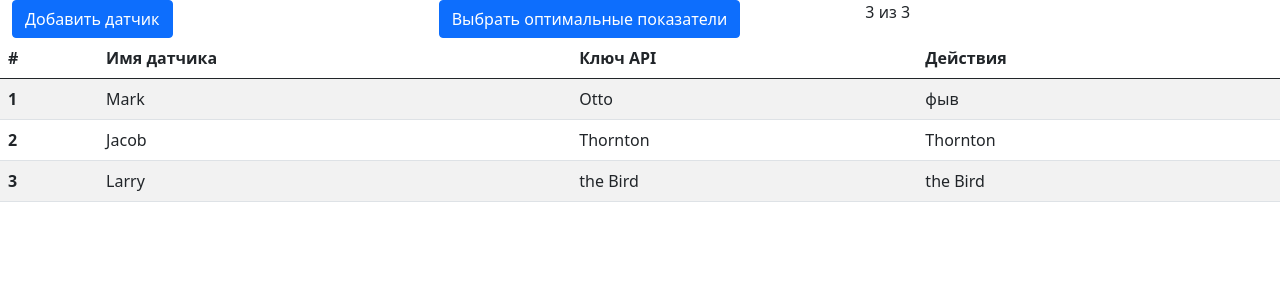
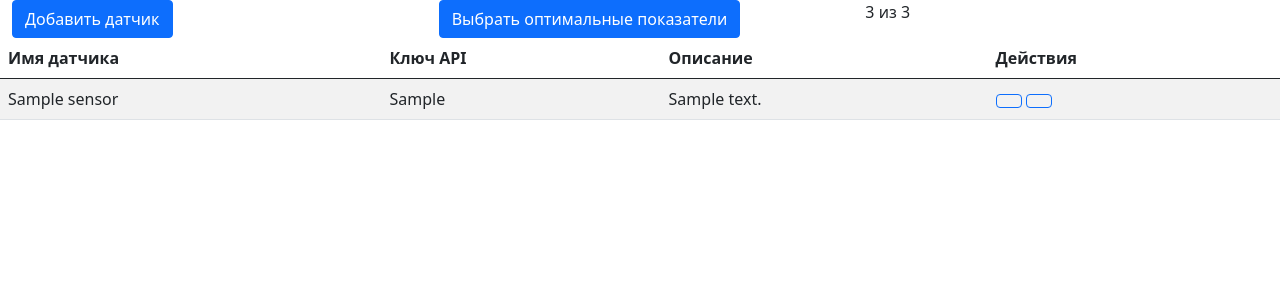
Before and after one commit to Zhichi57/Microclimate-monitoring-system, a Django app: page / in a window 1280 px wide, after a click on "Профиль". Shown: the part 72-372 px from the top of the page. Run offline with Django 3.2, Linux system fonts and the light colour scheme; a user stored in the database is signed in; data comes from the database, SQL or seed files in the repository; tables that the repository leaves empty hold one stand-in row (values such as "Sample post"); some libraries are stand-ins or nearby versions.

Commit message:
add sensors

```diff
--- a/dataDisplay/models.py
+++ b/dataDisplay/models.py
@@ -35,3 +35,11 @@ class Manual(models.Model):
 class UserManual(models.Model):
     user = models.OneToOneField(User, on_delete=models.CASCADE)
     Manual_id = models.OneToOneField(Manual, on_delete=models.CASCADE)
+
+
+class Sensor(models.Model):
+    id = models.AutoField(primary_key=True)
+    Api_key = models.TextField(blank=False)
+    Name = models.TextField(blank=False)
+    Description = models.TextField(blank=False)
+    User = models.ForeignKey(User, on_delete=models.CASCADE)
--- a/dataDisplay/urls.py
+++ b/dataDisplay/urls.py
@@ -1,5 +1,6 @@
 from django.urls import path, include
-from dataDisplay.views import index, get_map_data, set_map_data, set_image, set_manual
+from dataDisplay.views import index, get_map_data, set_map_data, set_image, set_manual, add_sensor, edit_sensor, \
+    delete_sensor
 from django.conf import settings
 from django.conf.urls.static import static
 
@@ -9,6 +10,9 @@ urlpatterns = [
     path(r'set_map_data', set_map_data, name='set_map_data'),
     path(r'set_image', set_image, name='set_image'),
     path(r'set_manual', set_manual, name='set_manual'),
+    path(r'add_sensor', add_sensor, name='add_sensor'),
+    path(r'edit_sensor', edit_sensor, name='edit_sensor'),
+    path(r'delete_sensor', delete_sensor, name='delete_sensor'),
 ]
 
 if settings.DEBUG:
--- a/dataDisplay/views.py
+++ b/dataDisplay/views.py
@@ -7,7 +7,7 @@ from django.shortcuts import render, redirect
 from django.templatetags.static import static
 from django.contrib.auth.decorators import login_required
 
-from .models import Map, Manual, UserManual
+from .models import Map, Manual, UserManual, Sensor
 
 import uuid
 
@@ -37,8 +37,10 @@ def index(request):
         defaults={'map_data': json.dumps(data)},
     )
 
+    user = User.objects.get(pk=request.user.id)
     manual = Manual.objects.all()
-    return render(request, 'index.html', {"manual": manual})
+    sensors = Sensor.objects.filter(User=user)
+    return render(request, 'index.html', {"manual": manual, 'sensors': sensors})
 
 
 def set_image(request):
@@ -83,3 +85,33 @@ def set_manual(request):
         defaults={'Manual_id_id': manual_id},
     )
     return HttpResponse(status=200)
+
+
+def add_sensor(request):
+    user = User.objects.get(pk=request.user.id)
+    api_key = request.POST.get('api_key')
+    sensor_name = request.POST.get('sensor_name')
+    sensor_description = request.POST.get('sensor_description')
+    new_sensor = Sensor(Api_key=api_key, Name=sensor_name, Description=sensor_description, User=user)
+    new_sensor.save()
+    return render(request, 'new_row_sensor.html', {"sensor": new_sensor})
+
+
+def edit_sensor(request):
+    sensor_id = request.POST.get('sensor_id')
+    api_key = request.POST.get('api_key')
+    sensor_name = request.POST.get('sensor_name')
+    sensor_description = request.POST.get('sensor_description')
+    sensor = Sensor.objects.get(id=sensor_id)
+    sensor.Name = sensor_name
+    sensor.Description = sensor_description
+    sensor.Api_key = api_key
+    sensor.save()
+    return HttpResponse(status=200)
+
+
+def delete_sensor(request):
+    sensor_id = request.POST.get('sensor_id')
+    sensor = Sensor.objects.get(id=sensor_id)
+    sensor.delete()
+    return HttpResponse(status=200)
--- a/static/main.js
+++ b/static/main.js
@@ -10,3 +10,54 @@ $('#save_manual_button').on('click', function () {
         }
     });
 });
+
+$('#add_sensor_button').on('click', function () {
+    const csrftoken = document.querySelector('[name=csrfmiddlewaretoken]').value;
+    $.ajax({
+        url: 'add_sensor',
+        method: 'post',
+        headers: {'X-CSRFToken': csrftoken},
+        data: $('#add_sensor_form').serialize(),
+        success: function (data) {
+            $('#add_sensor_form')[0].reset();
+            $('#row_tbody_sensor').append(data);
+        }
+    });
+});
+
+function edit_sensor(id) {
+    const csrftoken = document.querySelector('[name=csrfmiddlewaretoken]').value;
+    let form = $('#edit_sensor_form_' + id);
+    let data = {};
+    $(form).find('input, textearea, select').each(function () {
+        data[this.name] = $(this).val();
+    });
+    console.log(data);
+    $.ajax({
+        url: 'edit_sensor',
+        method: 'post',
+        headers: {'X-CSRFToken': csrftoken},
+        data: form.serialize(),
+        success: function () {
+            $('#row_sensor_name_' + id).text(data.sensor_name);
+            $('#row_sensor_api_key_' + id).text(data.api_key);
+            $('#row_sensor_description_' + id).text(data.sensor_description);
+        }
+    });
+}
+
+function delete_sensor(id) {
+    const csrftoken = document.querySelector('[name=csrfmiddlewaretoken]').value;
+    $.ajax({
+        url: 'delete_sensor',
+        method: 'post',
+        headers: {'X-CSRFToken': csrftoken},
+        data: {
+            sensor_id: id,
+        },
+        success: function () {
+            $('#row_sensor_' + id).hide();
+        }
+    });
+
+}
--- a/templates/add_sensor_modal.html
+++ b/templates/add_sensor_modal.html
@@ -6,21 +6,26 @@
                 <button type="button" class="btn-close" data-bs-dismiss="modal" aria-label="Close"></button>
             </div>
             <div class="modal-body">
-                <form class="row g-3">
+                <form class="row g-3" id="add_sensor_form">
                     <div class="col-12">
                         <label for="inputSensorApi" class="form-label">Ключ API</label>
-                        <input type="text" class="form-control" id="inputSensorApi">
+                        <input type="text" name="api_key" class="form-control" id="inputSensorApi">
                     </div>
                     <div class="col-12">
                         <label for="inputSensorName" class="form-label">Название датчика</label>
-                        <input type="text" class="form-control" id="inputSensorName">
+                        <input type="text" name="sensor_name" class="form-control" id="inputSensorName">
+                    </div>
+                    <div class="col-12">
+                        <label for="inputSensorDescription" class="form-label">Описание датчика</label>
+                        <input type="text" name="sensor_description" class="form-control" id="inputSensorDescription">
                     </div>
 
                 </form>
             </div>
             <div class="modal-footer">
                 <button type="button" class="btn btn-secondary" data-bs-dismiss="modal">Закрыть</button>
-                <button type="button" class="btn btn-primary">Добавить</button>
+                <button type="button" id="add_sensor_button" data-bs-dismiss="modal" class="btn btn-primary">Добавить
+                </button>
             </div>
         </div>
     </div>
--- /dev/null
+++ b/templates/delete_sensor_modal.html
@@ -0,0 +1,17 @@
+<div class="modal fade" id="deleteSensorModal_{{ sensor.id }}" tabindex="-1" aria-labelledby="exampleModalLabel" aria-hidden="true">
+  <div class="modal-dialog">
+    <div class="modal-content">
+      <div class="modal-header">
+        <h5 class="modal-title" id="exampleModalLabel">Удаление датчика</h5>
+        <button type="button" class="btn-close" data-bs-dismiss="modal" aria-label="Закрыть"></button>
+      </div>
+      <div class="modal-body">
+        Вы действительно хотите удалить датчик ?
+      </div>
+      <div class="modal-footer">
+        <button type="button" class="btn btn-primary" onclick="delete_sensor('{{ sensor.id }}')" data-bs-dismiss="modal">Да</button>
+        <button type="button" class="btn btn-secondary">Нет</button>
+      </div>
+    </div>
+  </div>
+</div>
--- /dev/null
+++ b/templates/edit_sensor_modal.html
@@ -0,0 +1,38 @@
+<div class="modal fade" id="editSensorModal_{{ sensor.id }}" tabindex="-1" aria-labelledby="exampleModalLabel"
+     aria-hidden="true">
+    <div class="modal-dialog">
+        <div class="modal-content">
+            <div class="modal-header">
+                <h5 class="modal-title" id="exampleModalLabel">Изменить датчик</h5>
+                <button type="button" class="btn-close" data-bs-dismiss="modal" aria-label="Close"></button>
+            </div>
+            <div class="modal-body">
+                <form class="row g-3" id="edit_sensor_form_{{ sensor.id }}">
+                    <input hidden name="sensor_id" value="{{ sensor.id }}">
+                    <div class="col-12">
+                        <label for="inputSensorApi" class="form-label">Ключ API</label>
+                        <input type="text" value="{{ sensor.Api_key }}" name="api_key" class="form-control"
+                               id="inputSensorApi">
+                    </div>
+                    <div class="col-12">
+                        <label for="inputSensorName" class="form-label">Название датчика</label>
+                        <input type="text" value="{{ sensor.Name }}" name="sensor_name" class="form-control"
+                               id="inputSensorName">
+                    </div>
+                    <div class="col-12">
+                        <label for="inputSensorDescription" class="form-label">Описание датчика</label>
+                        <input type="text" value="{{ sensor.Description }}" name="sensor_description"
+                               class="form-control" id="inputSensorDescription">
+                    </div>
+
+                </form>
+            </div>
+            <div class="modal-footer">
+                <button type="button" class="btn btn-secondary" data-bs-dismiss="modal">Закрыть</button>
+                <button type="button" id="edit_sensor_button" onclick="edit_sensor('{{ sensor.id }}')"
+                        data-bs-dismiss="modal" class="btn btn-primary">Сохранить
+                </button>
+            </div>
+        </div>
+    </div>
+</div>
--- a/templates/index.html
+++ b/templates/index.html
@@ -15,6 +15,8 @@
     <link rel="icon" type="image/png" sizes="32x32" href="{% static 'favicon/favicon-32x32.png' %}">
     <link rel="icon" type="image/png" sizes="16x16" href="{% static 'favicon/favicon-16x16.png' %}">
     <link rel="manifest" href="{% static 'favicon/site.webmanifest' %}">
+
+    <link rel="stylesheet" href="{% static 'bootstrap-icons-1.8.1/bootstrap-icons.css' %}">
 
     <title>Hello, world!</title>
 </head>
--- a/templates/settings.html
+++ b/templates/settings.html
@@ -21,31 +21,29 @@
         <table class="table table-striped table-hover">
             <thead>
             <tr>
-                <th scope="col">#</th>
                 <th scope="col">Имя датчика</th>
                 <th scope="col">Ключ API</th>
+                <th scope="col">Описание</th>
                 <th scope="col">Действия</th>
             </tr>
             </thead>
-            <tbody>
-            <tr>
-                <th scope="row">1</th>
-                <td>Mark</td>
-                <td>Otto</td>
-                <td>фыв</td>
-            </tr>
-            <tr>
-                <th scope="row">2</th>
-                <td>Jacob</td>
-                <td>Thornton</td>
-                <td>Thornton</td>
-            </tr>
-            <tr>
-                <th scope="row">3</th>
-                <td>Larry</td>
-                <td>the Bird</td>
-                <td>the Bird</td>
-            </tr>
+            <tbody id="row_tbody_sensor">
+            {% for sensor in sensors %}
+                <tr id="row_sensor_{{ sensor.id }}">
+                    <th style="font-weight: normal;" id="row_sensor_name_{{ sensor.id }}">{{ sensor.Name }}</th>
+                    <td id="row_sensor_api_key_{{ sensor.id }}">{{ sensor.Api_key }}</td>
+                    <td id="row_sensor_description_{{ sensor.id }}">{{ sensor.Description }}</td>
+                    <td>
+                        <button type="button" class="btn btn-outline-primary" data-bs-toggle="modal"
+                                data-bs-target="#editSensorModal_{{ sensor.id }}"><i class="bi bi-pencil"></i></button>
+                        {% include 'edit_sensor_modal.html' %}
+                        <button type="button" class="btn btn-outline-primary" data-bs-toggle="modal"
+                                data-bs-target="#deleteSensorModal_{{ sensor.id }}"><i class="bi bi-x-circle"></i>
+                        </button>
+                        {% include 'delete_sensor_modal.html' %}
+                    </td>
+                </tr>
+            {% endfor %}
             </tbody>
         </table>
     </div>
```
Also changed, not shown: templates/new_row_sensor.html (added, +14 -0 lines).
